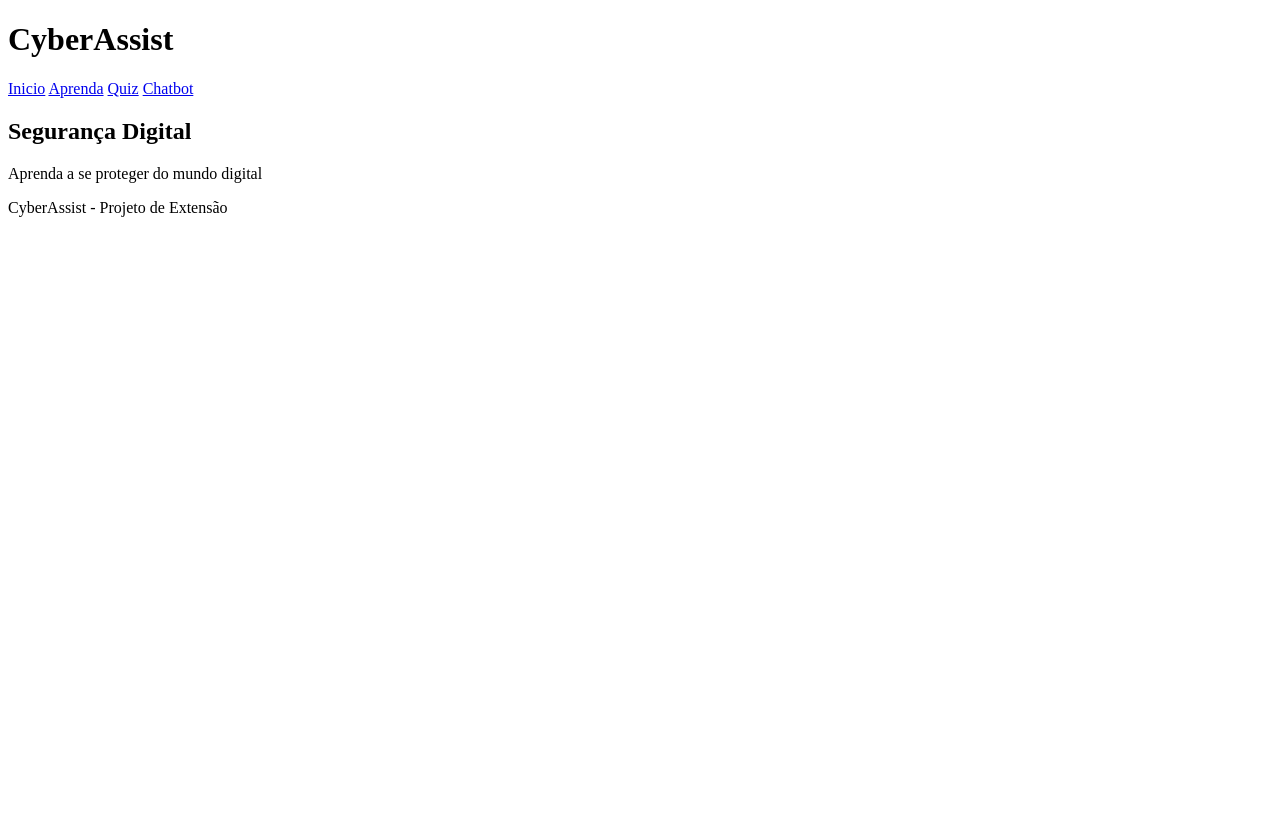
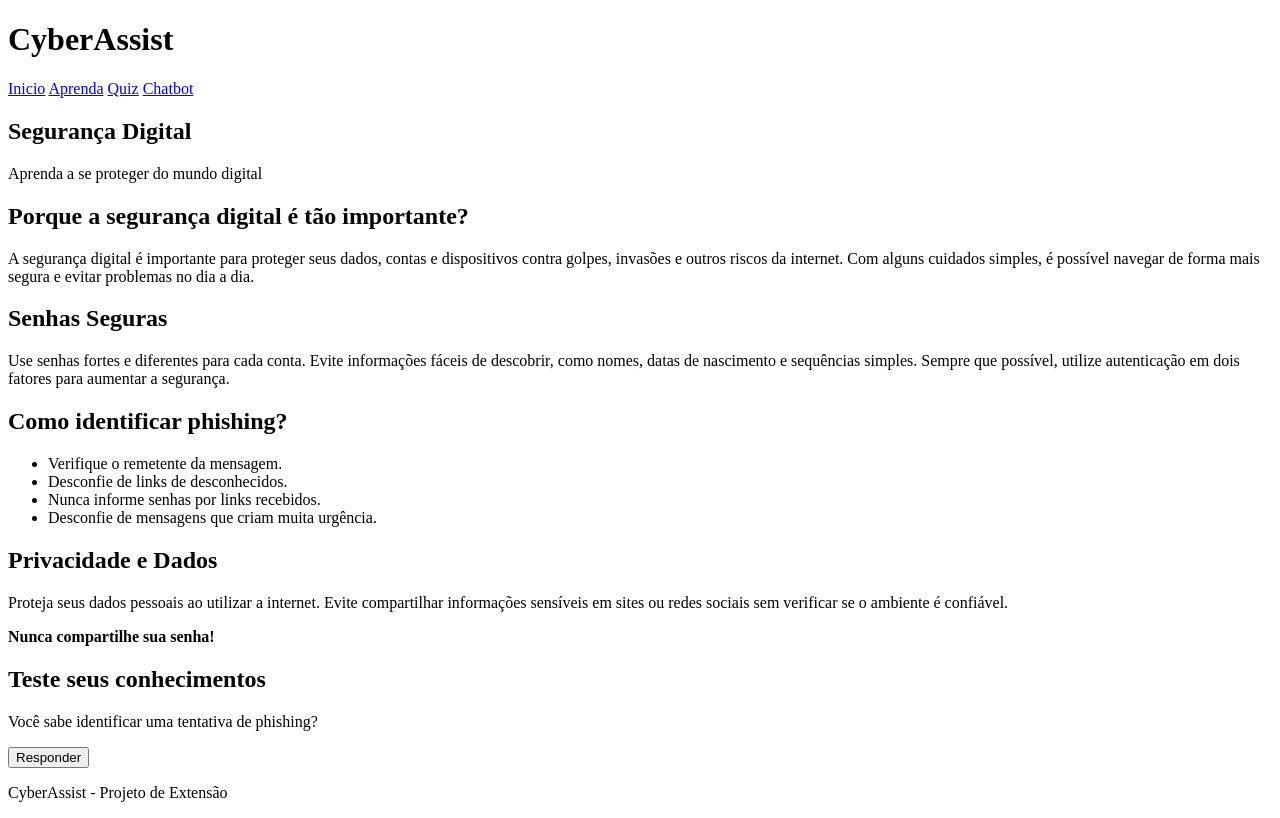
Before and after one commit to matheusilvq776-ai/boas-praticas-ciberseguranca, a plain HTML site: page index.html in a window 1280 px wide. Drawn offline with Linux system fonts and the light colour scheme.

Commit message:
Adicionei o conteúdo inicial de cibersegurança

```diff
--- a/index.html
+++ b/index.html
@@ -11,7 +11,7 @@
 
         <nav>
             <a href="#">Inicio</a>
-            <a href="#">Aprenda</a>
+            <a href="#senhas">Aprenda</a>
             <a href="#">Quiz</a>
             <a href="#">Chatbot</a>
         </nav>
@@ -22,6 +22,38 @@
             <h2>Segurança Digital</h2>
             <p>Aprenda a se proteger do mundo digital</p>
         </section>
+        <section>
+            <h2>Porque a segurança digital é tão importante?</h2>
+            <p>A segurança digital é importante para proteger seus dados, contas e dispositivos contra golpes, invasões e outros riscos da internet. Com alguns cuidados simples, é possível navegar de forma mais segura e evitar problemas no dia a dia.
+</p>
+        </section>
+        <section id="senhas">
+            <h2>Senhas Seguras</h2>
+            <p>
+                Use senhas fortes e diferentes para cada conta. Evite informações fáceis de descobrir, como nomes, datas de nascimento e sequências simples. Sempre que possível, utilize autenticação em dois fatores para aumentar a segurança.
+            </p>
+        </section>
+
+        <section>
+            <h2>Como identificar phishing?</h2>
+            <ul>
+                <li>Verifique o remetente da mensagem.</li>
+                <li>Desconfie de links de desconhecidos.</li>
+                <li>Nunca informe senhas por links recebidos.</li>
+                <li>Desconfie de mensagens que criam muita urgência.</li>
+            </ul>
+        </section>
+        <section>
+            <h2>Privacidade e Dados</h2>
+            <p>Proteja seus dados pessoais ao utilizar a internet. Evite compartilhar informações sensíveis em sites ou redes sociais sem verificar se o ambiente é confiável.</p>
+            <strong>Nunca compartilhe sua senha!</strong>
+        </section>
+        <section>
+            <h2>Teste seus conhecimentos</h2>
+            <p>Você sabe identificar uma tentativa de phishing?</p>
+            <button>Responder</button>
+        </section>
+
     </main>
 
     <footer>
```
